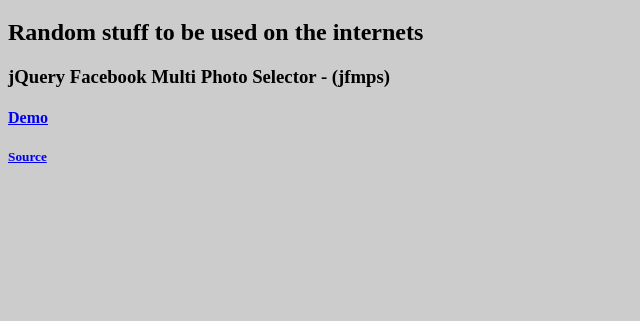
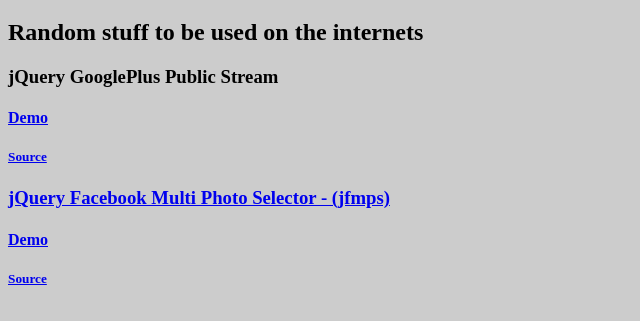
Before and after one commit to seanhellwig/seanhellwig.github.com, a plain HTML site: page index.html in a window 1280 px wide. Shown: the part 61-382 px from the top of the page, without its empty margins (0-640 px from the left). Drawn offline with Linux system fonts and the light colour scheme.

Commit message:
add jQuery GooglePlus Public Stream plugin

```diff
--- a/index.html
+++ b/index.html
@@ -15,6 +15,11 @@
 <h2>Random stuff to be used on the internets</h2>
 <div id="github-projects">
 	<div class="project">
+		<h3>jQuery GooglePlus Public Stream</h3>
+		<h4><a href="http://seanhellwig.github.com/jQuery-GooglePlus-Stream/">Demo</h4>
+		<h5><a href="https://github.com/seanhellwig/jQuery-GooglePlus-Stream">Source</h5>
+	</div>
+	<div class="project">
 		<h3>jQuery Facebook Multi Photo Selector - (jfmps)</h3>
 		<h4><a href="jfmps/">Demo</a></h4>
 		<h5><a href="https://github.com/seanhellwig/jQuery-Facebook-Multi-Photo-Selector">Source</a></h5>
```
